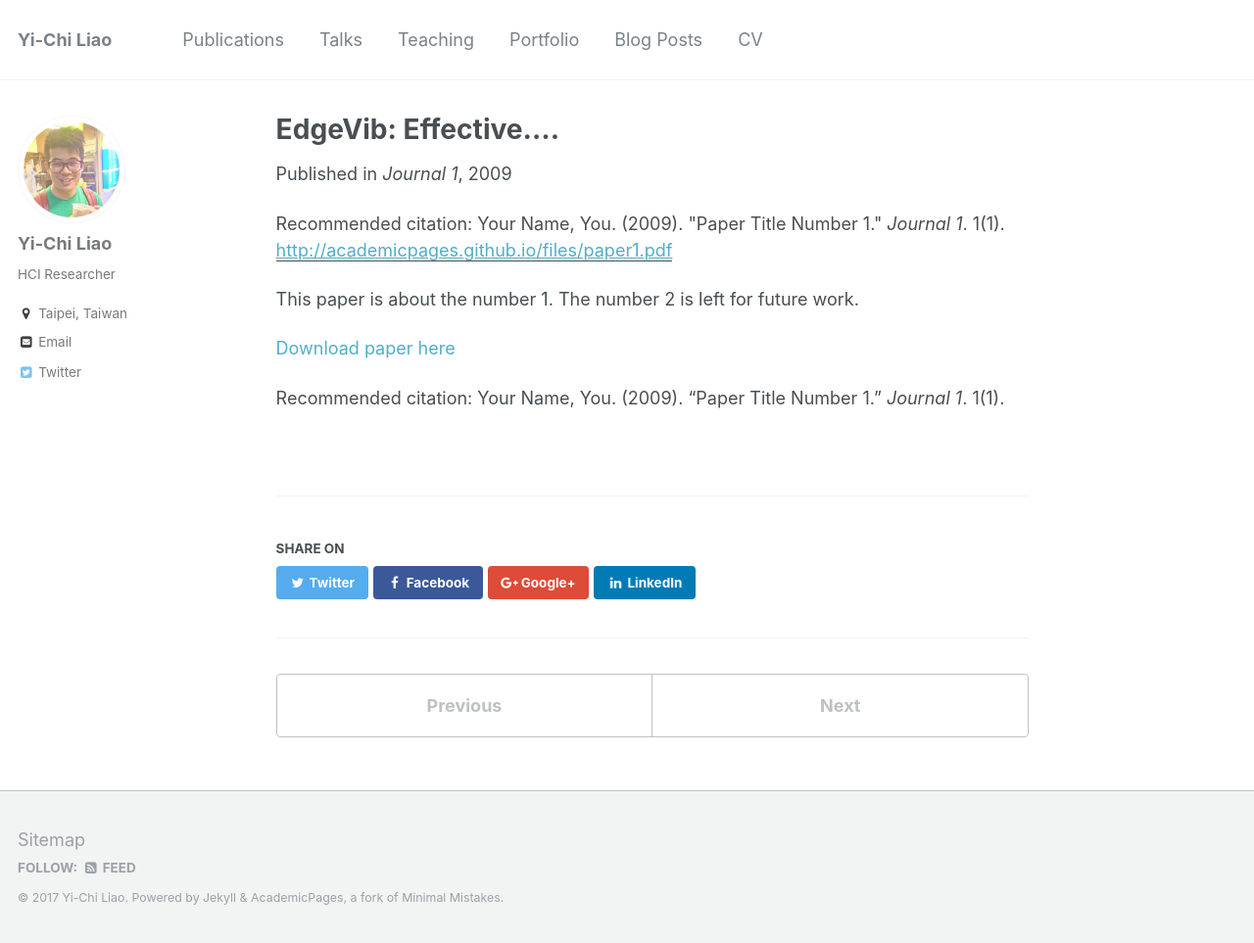
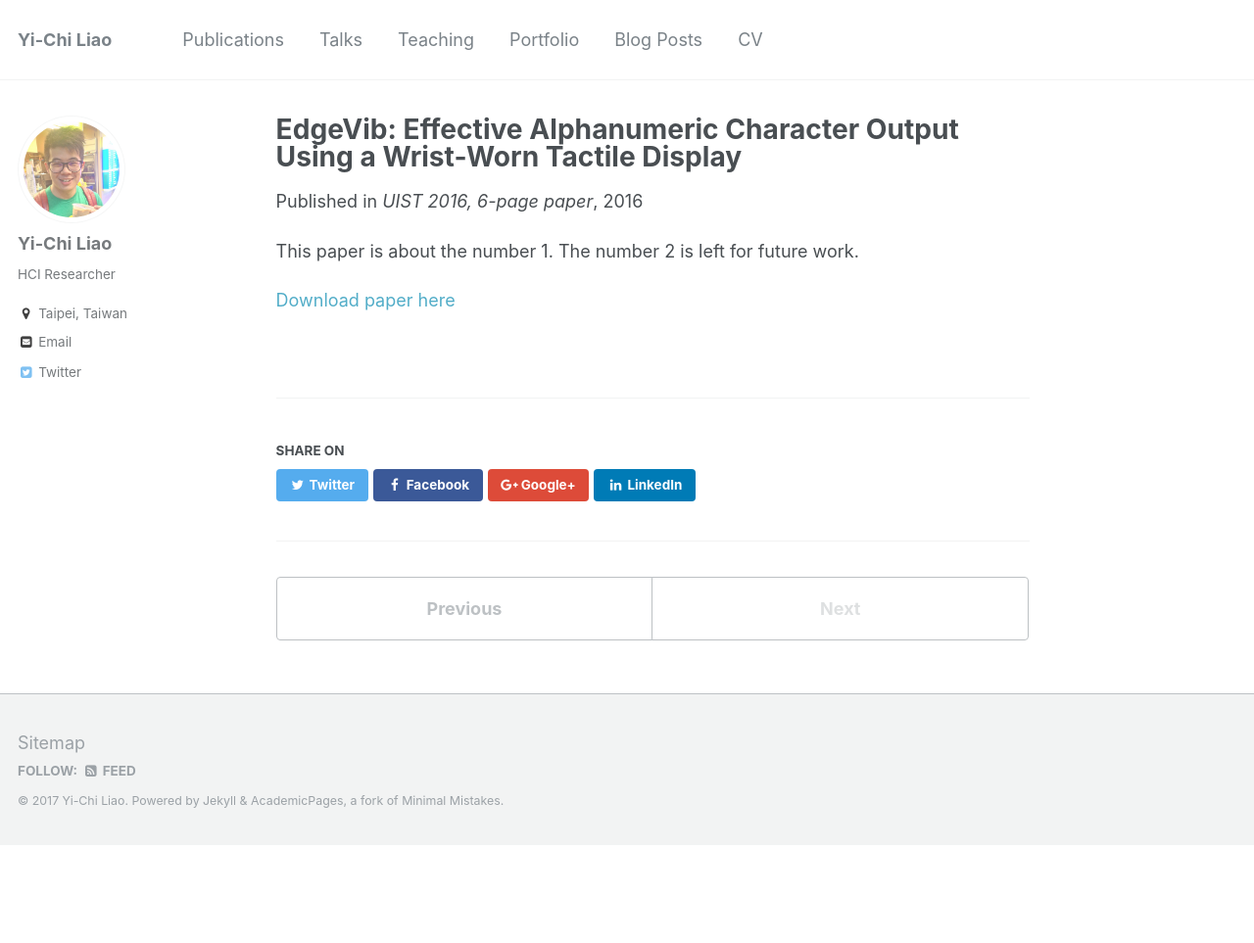
Before and after one commit to yichiliao/yichiliao.github.io, a Jekyll site: the page built from _publications/edgevib-uist16.md, in a window 1280 px wide and 963 px high. Shown: the whole window at 98% size. Built offline with Jekyll 4.4.1, drawn with Linux system fonts in a browser that asks for light colours.

Commit message:
publication page

```diff
--- a/_publications/edgevib-uist16.md
+++ b/_publications/edgevib-uist16.md
@@ -1,15 +1,12 @@
 ---
-title: "EdgeVib: Effective...."
+title: "EdgeVib: Effective Alphanumeric Character Output Using a Wrist-Worn Tactile Display"
 collection: publications
 permalink: /publication/edgevib-uist16
-excerpt: 'This paper is about the number 1. The number 2 is left for future work.'
-date: 2009-10-01
-venue: 'Journal 1'
-paperurl: 'http://academicpages.github.io/files/paper1.pdf'
-citation: 'Your Name, You. (2009). &quot;Paper Title Number 1.&quot; <i>Journal 1</i>. 1(1).'
+excerpt: 'This paper presents EdgeVib, a system of spatiotemporal vibration patterns for delivering alphanumeric characters on wrist-worn vibrotactile displays.'
+date: 2016-10-16
+venue: 'UIST 2016, 6-page paper'
+paperurl: 'http://yichiliao.github.io/files/uist16.pdf'
 ---
 This paper is about the number 1. The number 2 is left for future work.
 
-[Download paper here](http://academicpages.github.io/files/paper1.pdf)
-
-Recommended citation: Your Name, You. (2009). "Paper Title Number 1." <i>Journal 1</i>. 1(1).
+[Download paper here](http://yichiliao.github.io/files/edgevib_uist16.pdf)
```
